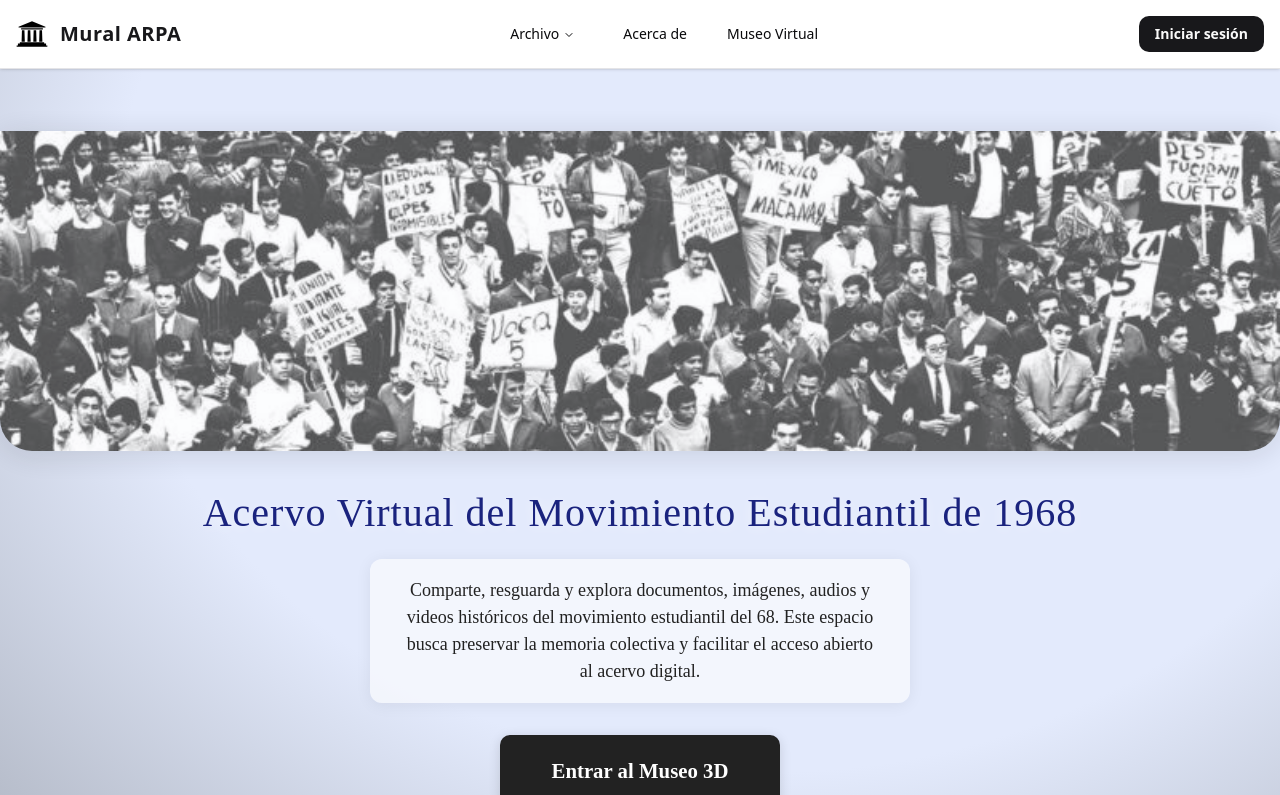
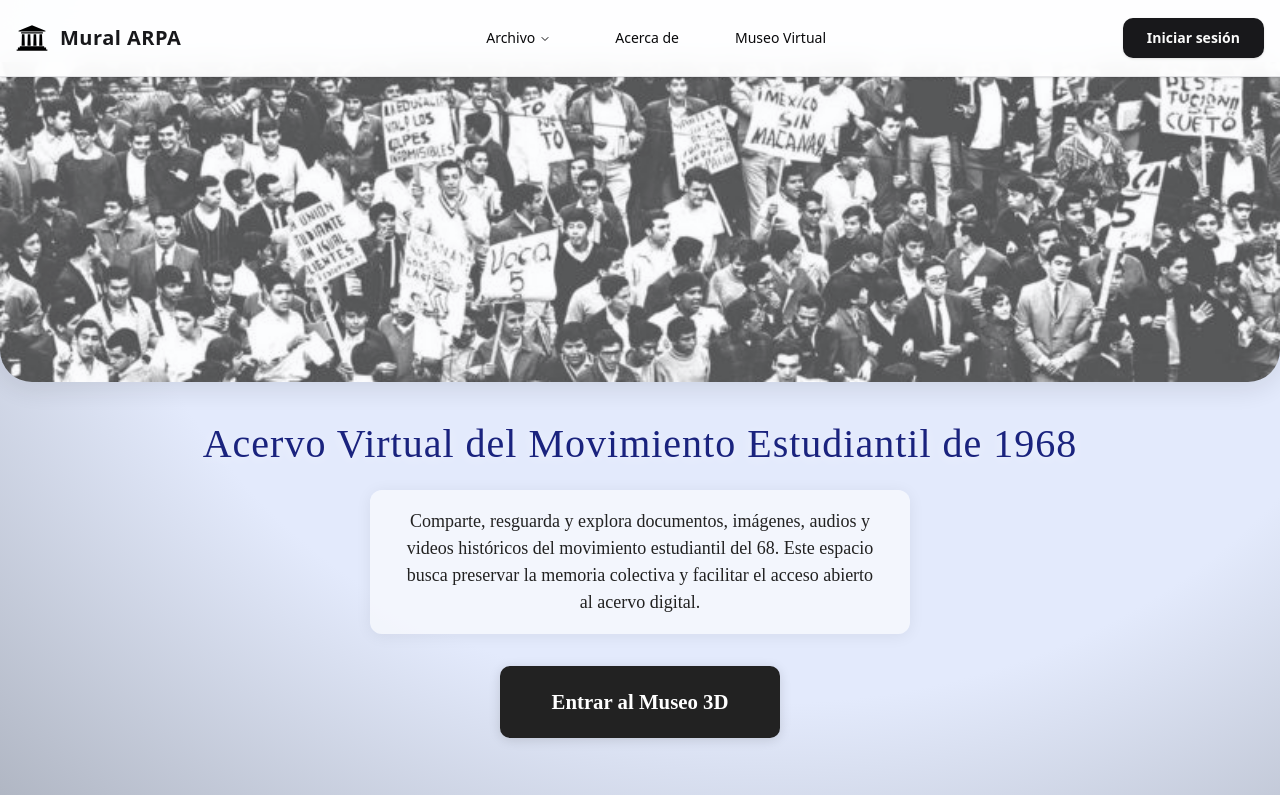
Before and after one commit to PoloBustillo/museo-3d, a Next.js app: page / in a window 1280 px wide. Shown: the top 795 px of the page. Built offline with nearby package versions, Linux system fonts and the light colour scheme.

Commit message:
lucide react dependency

```diff
--- a/app/components/MainMenu.jsx
+++ b/app/components/MainMenu.jsx
@@ -1,12 +1,10 @@
 "use client";
 import Link from "next/link";
-import { useState, useRef } from "react";
+import { useState, useRef, useEffect } from "react";
 import AuthModal from "./AuthModal";
 
 import { motion, AnimatePresence } from "framer-motion";
 import { useRouter } from "next/navigation";
-
-
 
 import {
   NavigationMenu,
@@ -20,7 +18,6 @@ import {
 } from "./ui/navigation-menu";
 import Footer from "./Footer";
 
-
 export default function MainMenu({ onSubirArchivo, onNavigate }) {
   const [authModal, setAuthModal] = useState(null); // null | 'login' | 'register'
   const fileInputRef = useRef();
@@ -28,6 +25,31 @@ export default function MainMenu({ onSubirArchivo, onNavigate }) {
 
   const [uploadedFiles, setUploadedFiles] = useState([]);
   const [transitioning, setTransitioning] = useState(false);
+  const [isVisible, setIsVisible] = useState(true);
+  const [lastScrollY, setLastScrollY] = useState(0);
+
+  // Control de visibilidad del navbar
+  useEffect(() => {
+    const handleScroll = () => {
+      const currentScrollY = window.scrollY;
+
+      if (currentScrollY < 10) {
+        // Siempre visible en el top
+        setIsVisible(true);
+      } else if (currentScrollY < lastScrollY) {
+        // Scrolling up - mostrar navbar
+        setIsVisible(true);
+      } else if (currentScrollY > lastScrollY && currentScrollY > 100) {
+        // Scrolling down - ocultar navbar
+        setIsVisible(false);
+      }
+
+      setLastScrollY(currentScrollY);
+    };
+
+    window.addEventListener('scroll', handleScroll, { passive: true });
+    return () => window.removeEventListener('scroll', handleScroll);
+  }, [lastScrollY]);
 
 
 
@@ -51,8 +73,13 @@ export default function MainMenu({ onSubirArchivo, onNavigate }) {
 
   return (
     <>
-        {/* Navigation Menu */}
-       <nav className="sticky top-0 z-50 w-full border-b border-border bg-background text-foreground shadow-sm">
+        {/* Navigation Menu with auto-hide on scroll */}
+       <motion.nav
+         initial={{ y: 0 }}
+         animate={{ y: isVisible ? 0 : -100 }}
+         transition={{ duration: 0.3, ease: "easeInOut" }}
+         className="fixed top-0 z-50 w-full border-b border-border bg-background/95 backdrop-blur-md text-foreground shadow-sm"
+       >
       <div className="max-w-screen-xl mx-auto flex items-center justify-between px-4 py-3 md:py-4">
         {/* Logo */}
         <Link href="/" className="flex items-center gap-3">
@@ -69,18 +96,19 @@ export default function MainMenu({ onSubirArchivo, onNavigate }) {
 
         {/* Navigation Menu */}
         <NavigationMenu>
-          <NavigationMenuList className="hidden md:flex gap-6 text-sm font-medium">
+          <NavigationMenuList className="hidden md:flex text-sm font-medium">
 
             <NavigationMenuItem>
-              <NavigationMenuTrigger className="hover:text-primary focus:outline-none focus-visible:ring-2 focus-visible:ring-ring transition">
+              <NavigationMenuTrigger className="hover:text-primary focus:outline-none focus-visible:ring-2 focus-visible:ring-ring transition-all">
                 Archivo
               </NavigationMenuTrigger>
-              <NavigationMenuContent className="bg-card p-4 rounded-lg shadow-lg">
+              <NavigationMenuContent className="bg-card p-6 rounded-lg shadow-lg border min-w-[200px]">
+                <div className="flex flex-col gap-2">
                   <NavigationMenuLink asChild>
                     <Link
                      href="/subir-archivo"
                      onClick={onSubirArchivo}
-                    className="block px-2 py-1 rounded-md hover:bg-muted hover:text-primary transition"
+                      className="block px-3 py-2 rounded-md hover:bg-muted hover:text-primary transition-all"
                     >
                       Subir documento
                     </Link>
@@ -88,12 +116,13 @@ export default function MainMenu({ onSubirArchivo, onNavigate }) {
                   <NavigationMenuLink asChild>
                     <Link
                       href="/museo"
-                    className="block px-2 py-1 rounded-md hover:bg-muted hover:text-primary transition"
+                      className="block px-3 py-2 rounded-md hover:bg-muted hover:text-primary transition-all"
                       onClick={onNavigate ? (e) => onNavigate(e, "/museo") : undefined}
                     >
                       Explorar mural
                     </Link>
                   </NavigationMenuLink>
+                </div>
               </NavigationMenuContent>
             </NavigationMenuItem>
 
@@ -102,7 +131,7 @@ export default function MainMenu({ onSubirArchivo, onNavigate }) {
               <NavigationMenuLink asChild>
                 <Link
                   href="#about"
-                  className="hover:text-primary transition"
+                  className="hover:text-primary transition-all px-3 py-2 rounded-lg"
                    onClick={onNavigate ? (e) => onNavigate(e, "#about") : undefined}
                 >
                   Acerca de
@@ -114,7 +143,7 @@ export default function MainMenu({ onSubirArchivo, onNavigate }) {
               <NavigationMenuLink asChild>
                 <Link
                   href="/museo"
-                  className="hover:text-primary transition"
+                  className="hover:text-primary transition-all px-3 py-2 rounded-lg"
                  // onClick={onNavigate ? (e) => onNavigate(e, "/museo") : undefined}
                 >
                   Museo Virtual
@@ -125,17 +154,17 @@ export default function MainMenu({ onSubirArchivo, onNavigate }) {
         </NavigationMenu>
 
         {/* Botón (ej. iniciar sesión) */}
-        <div className="flex items-center gap-2">
+        <div className="flex items-center gap-3">
            <button
             onClick={() => setAuthModal("login")}
-            className="hidden md:inline-block rounded-lg bg-primary px-4 py-2 text-sm font-semibold text-primary-foreground hover:bg-secondary transition"
+            className="hidden md:inline-block rounded-lg bg-primary px-6 py-2.5 text-sm font-semibold text-primary-foreground hover:bg-primary/90 transition-all duration-200 shadow-sm hover:shadow-md"
 
           >
             Iniciar sesión
           </button>
         </div>
       </div>
-    </nav>
+    </motion.nav>
      <AuthModal
         open={!!authModal}
         mode={authModal}
--- a/app/components/ui/navigation-menu.tsx
+++ b/app/components/ui/navigation-menu.tsx
@@ -1,14 +1,19 @@
-import * as React from "react"
-import * as NavigationMenuPrimitive from "@radix-ui/react-navigation-menu"
-import { cva } from "class-variance-authority"
-import { ChevronDownIcon } from "lucide-react"
+import * as React from "react";
+import * as NavigationMenuPrimitive from "@radix-ui/react-navigation-menu";
+import { cva } from "class-variance-authority";
+import { ChevronDownIcon } from "lucide-react";
 
 function cn(...classes: (string | undefined | false)[]) {
   return classes.filter(Boolean).join(" ");
 }
 
-const NavigationMenu = ({ className, children, viewport = true, ...props }: React.ComponentProps<typeof NavigationMenuPrimitive.Root> & {
-  viewport?: boolean
+const NavigationMenu = ({
+  className,
+  children,
+  viewport = true,
+  ...props
+}: React.ComponentProps<typeof NavigationMenuPrimitive.Root> & {
+  viewport?: boolean;
 }) => {
   return (
     <NavigationMenuPrimitive.Root
@@ -23,37 +28,47 @@ const NavigationMenu = ({ className, children, viewport = true, ...props }: Reac
       {children}
       {viewport && <NavigationMenuViewport />}
     </NavigationMenuPrimitive.Root>
-  )
-}
+  );
+};
 
-const NavigationMenuList = ({ className, ...props }: React.ComponentProps<typeof NavigationMenuPrimitive.List>) => {
+const NavigationMenuList = ({
+  className,
+  ...props
+}: React.ComponentProps<typeof NavigationMenuPrimitive.List>) => {
   return (
     <NavigationMenuPrimitive.List
       data-slot="navigation-menu-list"
       className={cn(
-        "group flex flex-1 list-none items-center justify-center gap-1",
+        "group flex flex-1 list-none items-center justify-center gap-6",
         className
       )}
       {...props}
     />
-  )
-}
+  );
+};
 
-const NavigationMenuItem = ({ className, ...props }: React.ComponentProps<typeof NavigationMenuPrimitive.Item>) => {
+const NavigationMenuItem = ({
+  className,
+  ...props
+}: React.ComponentProps<typeof NavigationMenuPrimitive.Item>) => {
   return (
     <NavigationMenuPrimitive.Item
       data-slot="navigation-menu-item"
       className={cn("relative", className)}
       {...props}
     />
-  )
-}
+  );
+};
 
 const navigationMenuTriggerStyle = cva(
-  "group inline-flex h-9 w-max items-center justify-center rounded-md bg-background px-4 py-2 text-sm font-medium hover:bg-accent hover:text-accent-foreground focus:bg-accent focus:text-accent-foreground disabled:pointer-events-none disabled:opacity-50 data-[state=open]:hover:bg-accent data-[state=open]:text-accent-foreground data-[state=open]:focus:bg-accent data-[state=open]:bg-accent/50 focus-visible:ring-ring/50 outline-none transition-[color,box-shadow] focus-visible:ring-[3px] focus-visible:outline-1"
-)
+  "group inline-flex h-10 w-max items-center justify-center rounded-lg bg-transparent px-6 py-3 text-sm font-medium text-foreground hover:bg-accent hover:text-accent-foreground focus:bg-accent focus:text-accent-foreground disabled:pointer-events-none disabled:opacity-50 data-[state=open]:hover:bg-accent data-[state=open]:text-accent-foreground data-[state=open]:focus:bg-accent data-[state=open]:bg-accent/50 focus-visible:ring-ring/50 outline-none transition-all duration-200 focus-visible:ring-[3px] focus-visible:outline-1"
+);
 
-const NavigationMenuTrigger = ({ className, children, ...props }: React.ComponentProps<typeof NavigationMenuPrimitive.Trigger>) => {
+const NavigationMenuTrigger = ({
+  className,
+  children,
+  ...props
+}: React.ComponentProps<typeof NavigationMenuPrimitive.Trigger>) => {
   return (
     <NavigationMenuPrimitive.Trigger
       data-slot="navigation-menu-trigger"
@@ -66,10 +81,13 @@ const NavigationMenuTrigger = ({ className, children, ...props }: React.Componen
         aria-hidden="true"
       />
     </NavigationMenuPrimitive.Trigger>
-  )
-}
+  );
+};
 
-const NavigationMenuContent = ({ className, ...props }: React.ComponentProps<typeof NavigationMenuPrimitive.Content>) => {
+const NavigationMenuContent = ({
+  className,
+  ...props
+}: React.ComponentProps<typeof NavigationMenuPrimitive.Content>) => {
   return (
     <NavigationMenuPrimitive.Content
       data-slot="navigation-menu-content"
@@ -80,10 +98,13 @@ const NavigationMenuContent = ({ className, ...props }: React.ComponentProps<typ
       )}
       {...props}
     />
-  )
-}
+  );
+};
 
-const NavigationMenuViewport = ({ className, ...props }: React.ComponentProps<typeof NavigationMenuPrimitive.Viewport>) => {
+const NavigationMenuViewport = ({
+  className,
+  ...props
+}: React.ComponentProps<typeof NavigationMenuPrimitive.Viewport>) => {
   return (
     <div
       className={cn(
@@ -99,23 +120,29 @@ const NavigationMenuViewport = ({ className, ...props }: React.ComponentProps<ty
         {...props}
       />
     </div>
-  )
-}
+  );
+};
 
-const NavigationMenuLink = ({ className, ...props }: React.ComponentProps<typeof NavigationMenuPrimitive.Link>) => {
+const NavigationMenuLink = ({
+  className,
+  ...props
+}: React.ComponentProps<typeof NavigationMenuPrimitive.Link>) => {
   return (
     <NavigationMenuPrimitive.Link
       data-slot="navigation-menu-link"
       className={cn(
-        "data-[active=true]:focus:bg-accent data-[active=true]:hover:bg-accent data-[active=true]:bg-accent/50 data-[active=true]:text-accent-foreground hover:bg-accent hover:text-accent-foreground focus:bg-accent focus:text-accent-foreground focus-visible:ring-ring/50 [&_svg:not([class*='text-'])]:text-muted-foreground flex flex-col gap-1 rounded-sm p-2 text-sm transition-all outline-none focus-visible:ring-[3px] focus-visible:outline-1 [&_svg:not([class*='size-'])]:size-4",
+        "data-[active=true]:focus:bg-accent data-[active=true]:hover:bg-accent data-[active=true]:bg-accent/50 data-[active=true]:text-accent-foreground hover:bg-accent hover:text-accent-foreground focus:bg-accent focus:text-accent-foreground focus-visible:ring-ring/50 [&_svg:not([class*='text-'])]:text-muted-foreground flex flex-col gap-1 rounded-lg px-4 py-3 text-sm transition-all duration-200 outline-none focus-visible:ring-[3px] focus-visible:outline-1 [&_svg:not([class*='size-'])]:size-4",
         className
       )}
       {...props}
     />
-  )
-}
+  );
+};
 
-const NavigationMenuIndicator = ({ className, ...props }: React.ComponentProps<typeof NavigationMenuPrimitive.Indicator>) => {
+const NavigationMenuIndicator = ({
+  className,
+  ...props
+}: React.ComponentProps<typeof NavigationMenuPrimitive.Indicator>) => {
   return (
     <NavigationMenuPrimitive.Indicator
       data-slot="navigation-menu-indicator"
@@ -127,9 +154,8 @@ const NavigationMenuIndicator = ({ className, ...props }: React.ComponentProps<t
     >
       <div className="bg-border relative top-[60%] h-2 w-2 rotate-45 rounded-tl-sm shadow-md" />
     </NavigationMenuPrimitive.Indicator>
-  )
-}
-
+  );
+};
 
 export {
   NavigationMenu,
@@ -141,4 +167,4 @@ export {
   NavigationMenuIndicator,
   NavigationMenuViewport,
   navigationMenuTriggerStyle,
-}
+};
--- a/package.json
+++ b/package.json
@@ -14,6 +14,7 @@
     "@prisma/client": "^6.9.0",
     "@radix-ui/react-icons": "^1.3.2",
     "@radix-ui/react-label": "^2.1.7",
+    "@radix-ui/react-navigation-menu": "^1.2.13",
     "@radix-ui/react-popover": "^1.1.14",
     "@radix-ui/react-slot": "^1.2.3",
     "@radix-ui/react-toast": "^1.2.14",
@@ -31,6 +32,7 @@
     "lucide-react": "^0.514.0",
     "next": "15.3.3",
     "next-auth": "^4.24.11",
+    "next-themes": "^0.4.6",
     "react": "^19.0.0",
     "react-dom": "^19.0.0",
     "react-dropzone": "^14.3.8",
@@ -42,8 +44,10 @@
   },
   "devDependencies": {
     "@tailwindcss/postcss": "^4",
+    "@types/node": "24.0.1",
     "prisma": "^6.9.0",
     "tailwindcss": "^4.1.10",
-    "tw-animate-css": "^1.3.4"
+    "tw-animate-css": "^1.3.4",
+    "typescript": "5.8.3"
   }
 }
```
Also changed, not shown: tsconfig.json (added, +35 -0 lines), 2 other files (tests, documents, lock files or other folders). Lines whose indentation alone changed are shown as unchanged.
